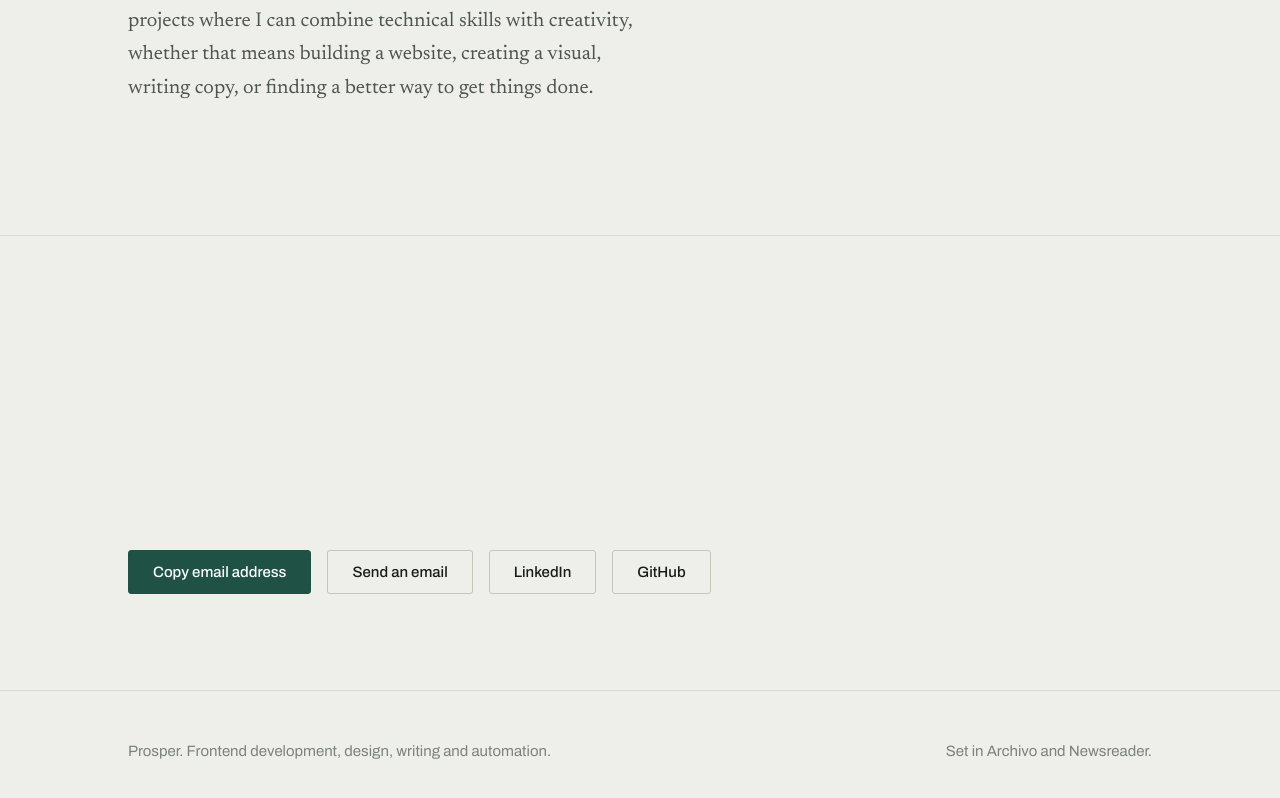
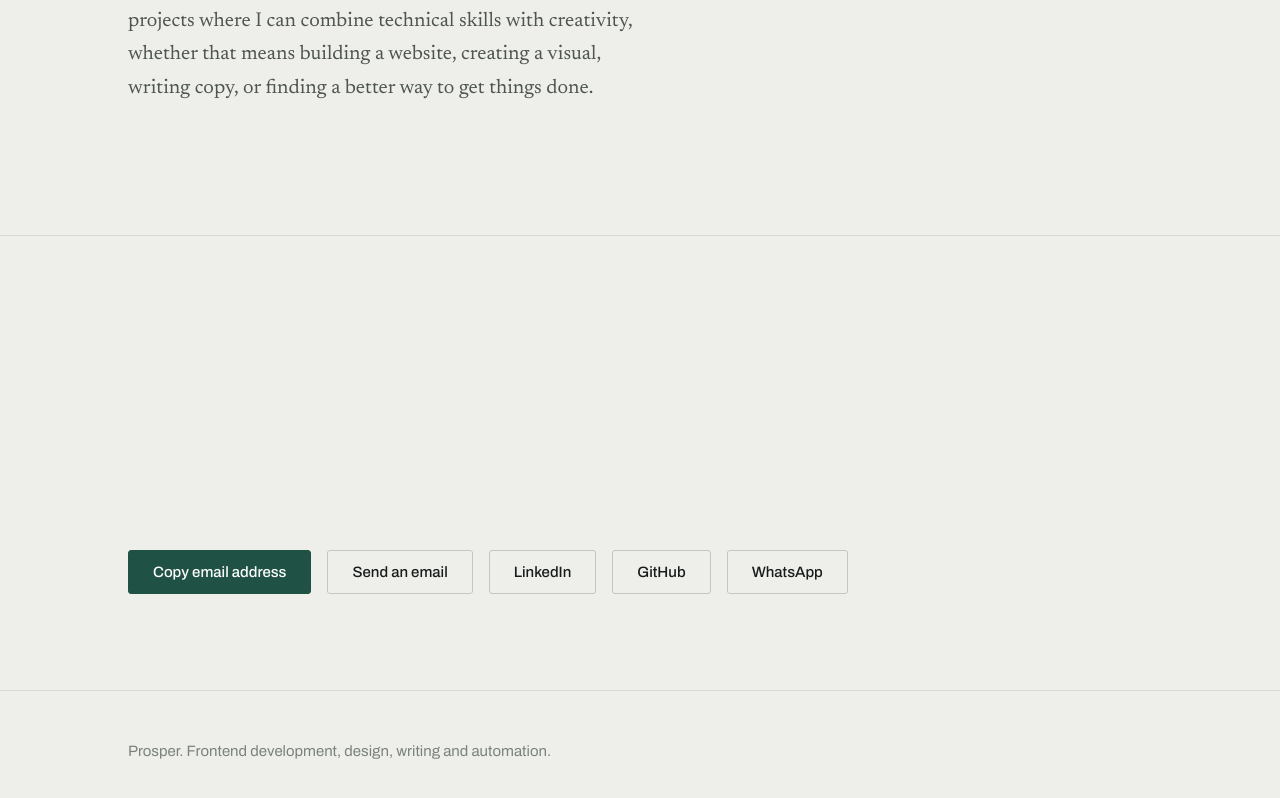
Before and after one commit to valerian0871/portfolio, a React (Vite) app: page / in a window 1280 px wide. Shown: the part 5122-5920 px from the top of the page. Built offline with nearby package versions, Linux system fonts and the light colour scheme.

Commit message:
Add WhatsApp link to Contact component and remove font information from Footer

```diff
--- a/src/components/Contact.tsx
+++ b/src/components/Contact.tsx
@@ -33,6 +33,7 @@ export function Contact() {
   const externals = [
     profile.linkedin ? { href: profile.linkedin, label: 'LinkedIn' } : null,
     profile.github ? { href: profile.github, label: 'GitHub' } : null,
+    { href: 'https://wa.me/2347011757204', label: 'WhatsApp' },
   ].filter((item): item is { href: string; label: string } => item !== null)
 
   const hasAnything = Boolean(profile.email) || externals.length > 0
--- a/src/components/Footer.tsx
+++ b/src/components/Footer.tsx
@@ -5,7 +5,6 @@ export function Footer() {
     <footer className="border-t border-rule pt-12 pb-16 text-[0.9375rem] text-ink-3">
       <Container className="flex flex-wrap justify-between gap-4">
         <p>Prosper. Frontend development, design, writing and automation.</p>
-        <p>Set in Archivo and Newsreader.</p>
       </Container>
     </footer>
   )
```
